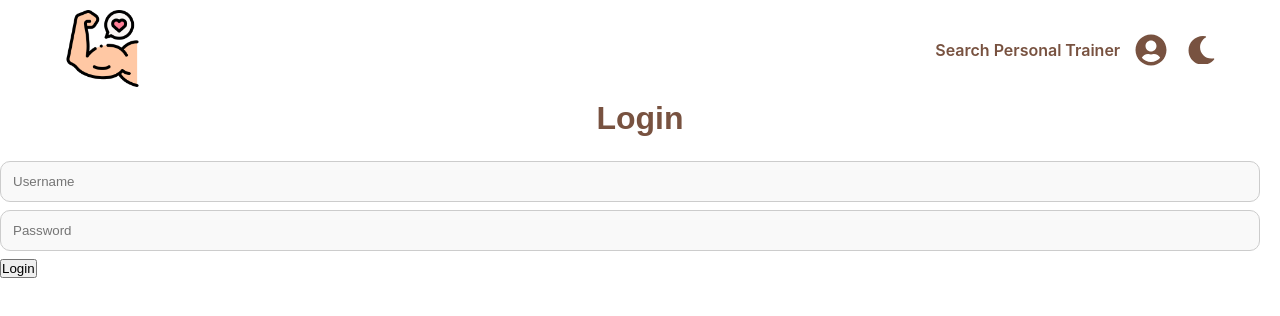
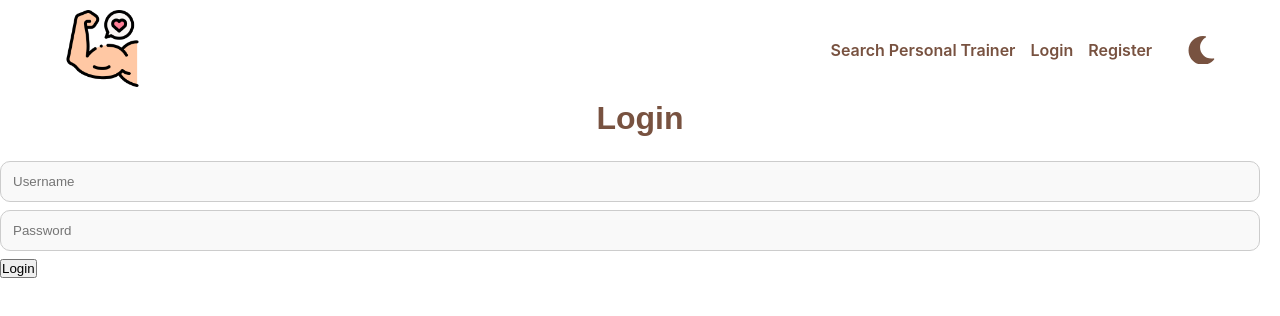
Before and after one commit to Sabinapa/Personal-trainer, a React (Vite) app in the folder frontend/: page /login in a window 1280 px wide. Shown: the top 316 px of the page. Built offline with nearby package versions, Linux system fonts and the light colour scheme.

Commit message:
Fixed login and changes in the header when you can see if the user is logged in or not

```diff
--- a/frontend/src/components/Navbar.jsx
+++ b/frontend/src/components/Navbar.jsx
@@ -1,12 +1,14 @@
 import '../css/Navbar.css'
-
-import { IoFitnessOutline } from "react-icons/io5";
+import React, {useContext, useEffect, useState} from 'react';
 import { FaUserCircle } from "react-icons/fa";
 import {Link} from "react-router-dom";
 import logo from "../assets/logotip.png";
 import ThemeToggleButton from './ThemeToggleButton';
+import {AuthContext} from "../context/AutoContext.jsx";
 
 const Navbar = () => {
+    const { isAuthenticated, logout } = useContext(AuthContext);
+
     return (
         <div className="header">
             <div className="navbar">
@@ -23,12 +25,27 @@ const Navbar = () => {
                     <Link to="/search-trainers" className="navbar-link">
                         Search Personal Trainer
                     </Link>
-                    <FaUserCircle className="profile-icon"/>
+                    {isAuthenticated ? (
+                        <>
+                            <FaUserCircle className="profile-icon"/>
+                            <button onClick={logout} className="logout-button">Logout</button>
+                        </>
+                    ) : (
+                        <>
+                            <Link to="/login" className="navbar-link">
+                                Login
+                            </Link>
+                            <Link to="/register" className="navbar-link">
+                                Register
+                            </Link>
+                        </>
+                    )}
                     <ThemeToggleButton/>
                 </div>
             </div>
         </div>
-    );
+    )
+        ;
 };
 
 export default Navbar;
--- /dev/null
+++ b/frontend/src/context/AutoContext.jsx
@@ -0,0 +1,28 @@
+import React, { createContext, useState, useEffect } from 'react';
+
+export const AuthContext = createContext();
+
+export const AuthProvider = ({ children }) => {
+    const [isAuthenticated, setIsAuthenticated] = useState(false);
+
+    useEffect(() => {
+        const token = localStorage.getItem('token');
+        setIsAuthenticated(!!token);
+    }, []);
+
+    const login = (token) => {
+        localStorage.setItem('token', token);
+        setIsAuthenticated(true);
+    };
+
+    const logout = () => {
+        localStorage.removeItem('token');
+        setIsAuthenticated(false);
+    };
+
+    return (
+        <AuthContext.Provider value={{ isAuthenticated, login, logout }}>
+            {children}
+        </AuthContext.Provider>
+    );
+};
--- a/frontend/src/pages/Login.jsx
+++ b/frontend/src/pages/Login.jsx
@@ -1,17 +1,19 @@
-import React, { useState, useEffect } from 'react';
+import React, {useState, useEffect, useContext} from 'react';
 import axios from 'axios';
+import {AuthContext} from "../context/AutoContext.jsx";
 
 const Login = () => {
     const [username, setUsername] = useState('');
     const [password, setPassword] = useState('');
     const [error, setError] = useState('');
+    const { login } = useContext(AuthContext);
 
     const handleSubmit = async (e) => {
         e.preventDefault();
         try {
             const response = await axios.post('/api/trainers/login', { username, password });
             if (response.data.success) {
-                console.log("Login successful");
+                login(response.data.token);
             } else {
                 setError('Invalid username or password');
             }
```
Also changed, not shown: frontend/src/App.jsx (+5 -2 lines), frontend/src/context/ThemeContext.jsx (renamed from frontend/src/ThemeContext.jsx).
